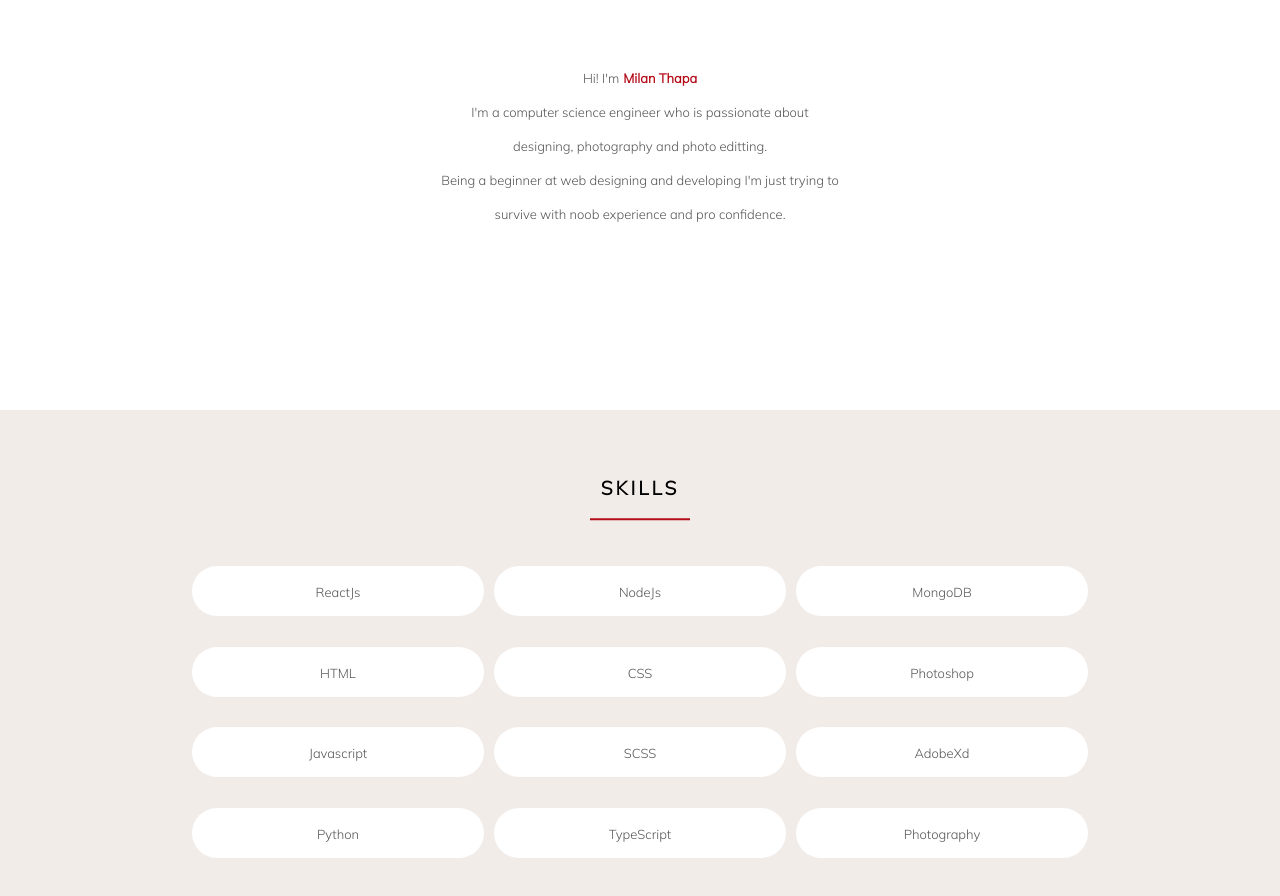
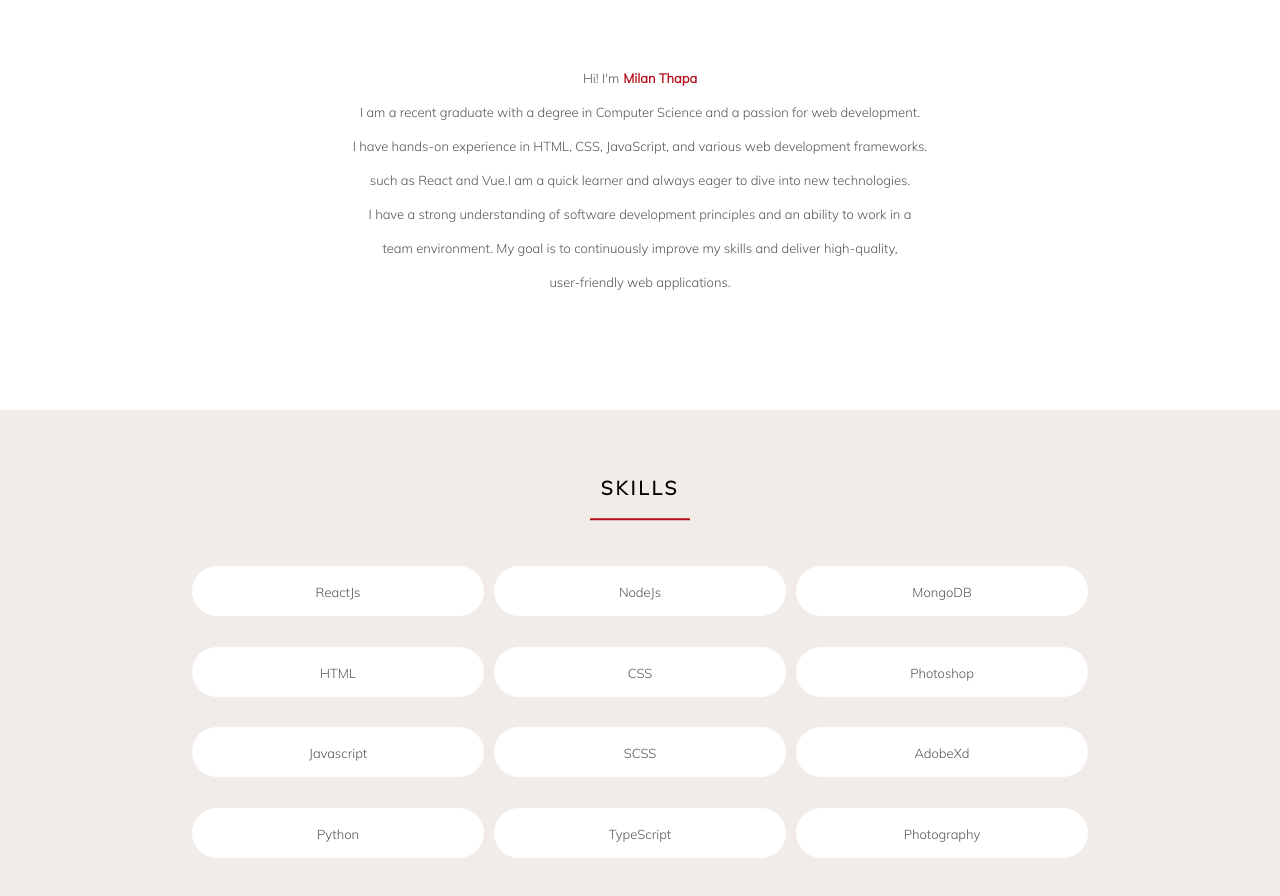
Before and after one commit to MlnThapa/ReactJS, a React (Create React App) app: page / in a window 1280 px wide. Shown: the part 1750-2646 px from the top of the page. Built offline with nearby package versions, Linux system fonts and the light colour scheme.

Commit message:
Change in Paragraph in my details tag

```diff
--- a/src/components/Aboutme.js
+++ b/src/components/Aboutme.js
@@ -46,10 +46,12 @@ function Aboutme() {
                     <div className="image-div fadeIn2"></div>
                     <div className="my-details fadeIn2">
                         <div style={{display:'flex',}}><p>Hi! I'm </p><p style={{color:'#b40d1a',marginLeft:`${4}px`,fontWeight:600}}>Milan Thapa</p></div>
-                        <p>I'm a computer science engineer who is passionate about </p>
-                        <p>designing, photography and photo editting.</p>
-                        <p>Being a beginner at web designing and developing I'm just trying to</p>
-                        <p>survive with noob experience and pro confidence.</p>
+                        <p>I am a recent graduate with a degree in Computer Science and a passion for web development.</p>
+                        <p>I have hands-on experience in HTML, CSS, JavaScript, and various web development frameworks.</p>
+                        <p>such as React and Vue.I am a quick learner and always eager to dive into new technologies.</p>
+                        <p>I have a strong understanding of software development principles and an ability to work in a</p>
+                        <p>team environment. My goal is to continuously improve my skills and deliver high-quality, </p>
+                        <p>user-friendly web applications.</p>
                     </div>
                 </div>
             </div>
```
